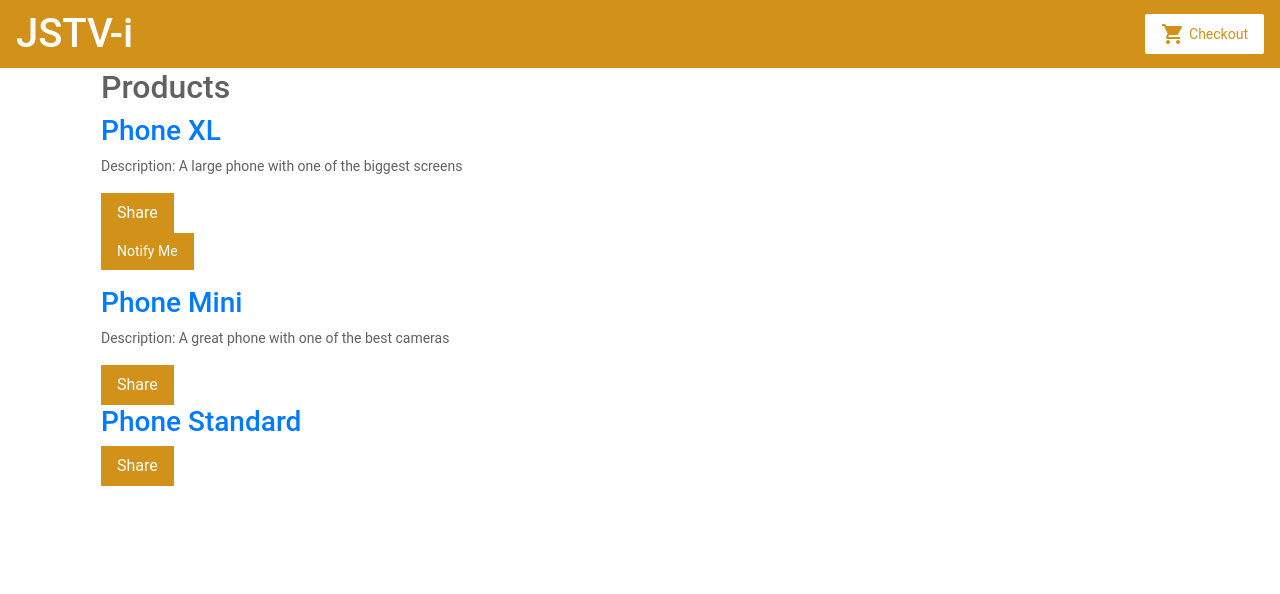
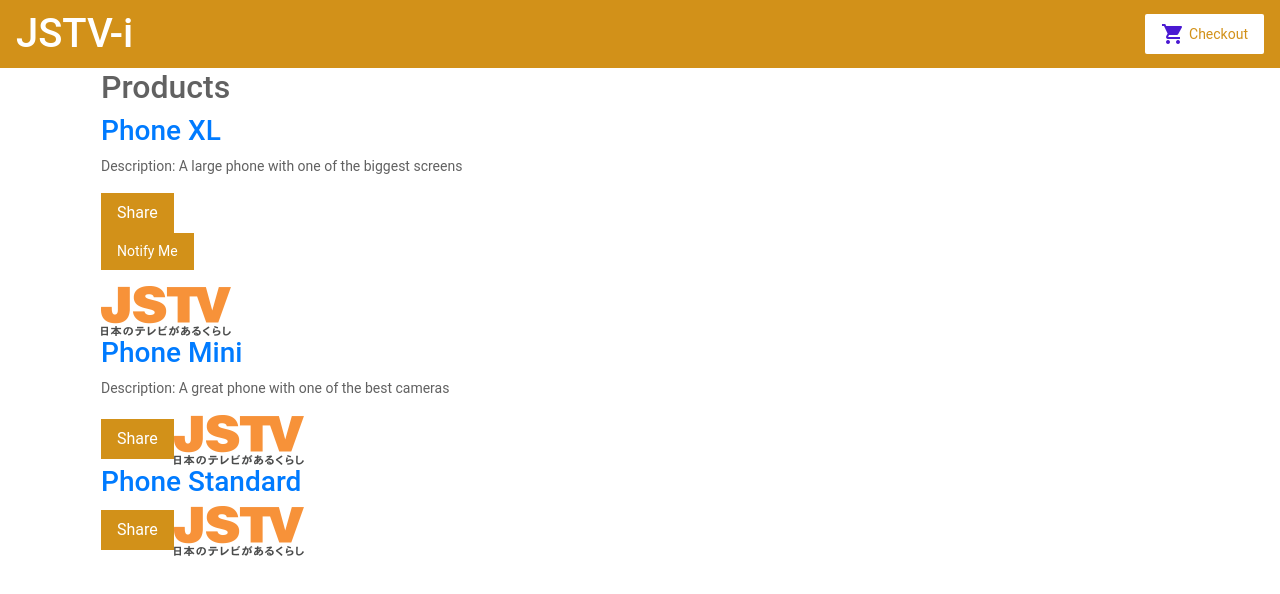
Before and after one commit to SkiTuscany/angular-kkmxot-agq4w4, an Angular app: page / in a window 1280 px wide. Shown: the top 594 px of the page. Built offline with nearby package versions, Linux system fonts and the light colour scheme.

Commit message:
2 files modified

```diff
--- a/src/app/product-list/product-list.component.html
+++ b/src/app/product-list/product-list.component.html
@@ -17,6 +17,8 @@
   (notify)="onNotify()">
 </app-product-alerts>
 
+<img class="img-responsive" src="assets/JSTV_assets/jstv_logo.png" alt="">
+
 
 </div>
 
--- a/src/styles.css
+++ b/src/styles.css
@@ -100,7 +100,7 @@ label {
 }
 
 .fancy-button i.material-icons {
-  color: #d29119;
+  color: #4a19d2;
   padding-right: 4px;
 }
 
```
